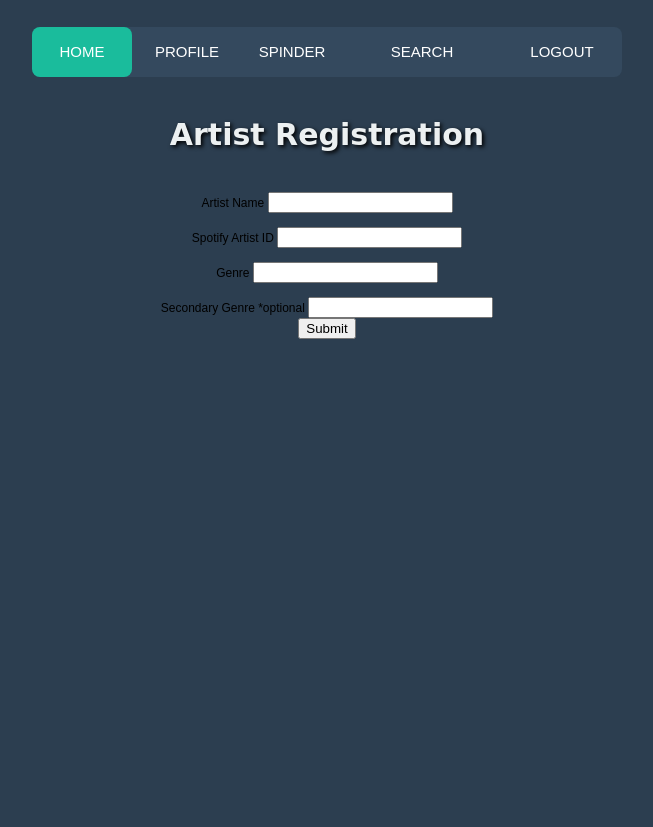
After one commit to tpittman6/Sound-Tinder, a Flask app: page /artist_registration in a window 1280 px wide. The commit adds this page. Shown: the whole page, without its empty margins (313-966 px from the left). Run offline with Flask 2, Linux system fonts and the light colour scheme; the visitor is signed in with stand-in values (Sample User, id 1); data comes from the database, SQL or seed files in the repository; data that the repository does not hold is empty; parts of the project's set-up code (start-up, migrations or seed data) failed here and were passed over.

Commit message:
updated CSS

```diff
--- a/routes.py
+++ b/routes.py
@@ -1,7 +1,7 @@
 from app import app, db
 import os
-from models import User, OAuth
-from flask import Flask, render_template, redirect, session, url_for
+from models import User, OAuth, Artist
+from flask import Flask, render_template, redirect, session, url_for, request
 from flask_sqlalchemy import SQLAlchemy
 from flask_login import (LoginManager, UserMixin,
                          current_user, login_user, logout_user)
@@ -80,28 +80,97 @@ def google_logged_in(blueprint, token):
     return False
 
 
-# This is where you will be redirected after successfully logging in
+# Profile info page
+@app.route("/profile")
+def profile():
+    google_data = None
+    user_info_endpoint = '/oauth2/v2/userinfo'
+    if current_user.is_authenticated and google.authorized:
+        google_data = google.get(user_info_endpoint).json()
+    return render_template('profile.html',
+            google_data=google_data,
+            fetch_url=google.base_url + user_info_endpoint)
+
+    return render_template(
+        "index.html",
+    )
+
 @app.route("/home")
 def home():
-    user = dict(session)['profile']['email']
+    google_data = None
+    user_info_endpoint = '/oauth2/v2/userinfo'
+    if current_user.is_authenticated and google.authorized:
+        google_data = google.get(user_info_endpoint).json()
+    return render_template('home.html',
+            google_data=google_data,
+            fetch_url=google.base_url + user_info_endpoint)
+
     return render_template(
-        "home.html",
-        user=user,
-    )
-
-
-# Profile info page
-@app.route("/discovery")
-def profile():
-    return render_template(
-        "discovery.html",
+        "index.html",
     )
 
 # This is the page that the 'swiping' will be done on
 @app.route("/spinder")
-def discover():
+def spinder():
+    google_data = None
+    user_info_endpoint = '/oauth2/v2/userinfo'
+    if current_user.is_authenticated and google.authorized:
+        google_data = google.get(user_info_endpoint).json()
+    return render_template('index.html',
+            google_data=google_data,
+            fetch_url=google.base_url + user_info_endpoint)
+
     return render_template(
-        "spinder.html",
+        "index.html",
     )
+    return render_template(
+        "index.html",
+    )
+
+@app.route("/artist_registration", methods=['GET', 'POST'])
+def artist_registration():
+    google_data = None
+    user_info_endpoint = '/oauth2/v2/userinfo'
+    if current_user.is_authenticated and google.authorized:
+        google_data = google.get(user_info_endpoint).json()
+
+    user = User.query.filter_by(email=current_user.email).first()
+    already_artist = Artist.query.filter_by(user_email=current_user.email).all()
+
+    # function to check if user is already an artist
+    if already_artist:
+        flash("You're already an artist")
+        return redirect("/profile")
+
+    # Creating a new artist model in database
+    if request.method == 'POST':
+        name = request.form['name']
+        spotify_player = request.form['spotify_player']
+        #primary_genre = request.form['primary_genre']
+        #secondary_genre = request.form['secondary_genre']
+
+        # Couldn't get the messages to flash,
+        # but they do stop you from posting the form if you miss a field
+        if not name:
+            flash('Artist name is required')
+        elif not spotify_player:
+            flash('Valid Spotify ID is required')
+
+        else:
+            new_artist = Artist(
+                artist_name = name,
+                spotify_player = spotify_player,
+                #artist_genre_primary = primary_genre,
+                #artist_genre_secondary = secondary_genre,
+                user_email = current_user.email
+            )
+
+            db.session.add(new_artist)
+            db.session.commit()
+
+            return redirect(url_for('profile'))
+
+    return render_template("artist_registration.html")
+
 if __name__ == "__main__":
     app.run(debug=True)
--- /dev/null
+++ b/templates/artist_registration.html
@@ -0,0 +1,45 @@
+<html>
+    <head>
+        <link rel="stylesheet" href={{ url_for('static', filename='style.css' ) }} />
+        <link rel="stylesheet" href={{ url_for('static', filename='menu.css' ) }} />
+    </head>
+
+    <body>
+	<nav>
+		<a href="/home">Home</a>
+		<a href="/profile">Profile</a>
+		<a href="/spinder">spinder</a>
+		<a href="#">search</a>
+		<a href="/logout">logout</a>
+		<div class="animation start-home"></div>
+	</nav>
+        {% if current_user.is_authenticated %}
+        <div>
+            {% block content %}
+                <h1>Artist Registration</h1>
+                <form action="/artist_registration" method="post">
+                    <label for="name">Artist Name</label>
+                    <input type="text" name="name" value="{{ request.form['name'] }}"></input>
+                    <br>
+                    <br>
+                    <label for="spotify_id">Spotify Artist ID</label>
+                    <input type="text" name="spotify_id" value="{{ request.form['spotify_id'] }}"></input>
+                    <br>
+                    <br>
+                    <label for="primary_genre">Genre</label>
+                    <input type="text" name="primary_genre" value="{{ request.form['primary_genre'] }}"></input>
+                    <br>
+                    <br>
+                    <label for="secondary_genre">Secondary Genre *optional</label>
+                    <input type="text" name="secondary_genre" value="{{ request.form['secondary_genre'] }}"></input>
+                    <br>
+                    <button type="submit">Submit</button>
+                </form>
+            {% endblock %}
+        </div>
+
+        {% else %}
+            <p>Click <a href="/google">here</a> to login with a Google Account.</p>
+        {% endif %}
+    </body>
+</html>
--- a/templates/home.html
+++ b/templates/home.html
@@ -5,7 +5,7 @@
     </head>
     <body>
       <nav>
-        <a href="#">Home</a>
+        <a href="/home">Home</a>
         <a href="/profile">Profile</a>
         <a href="/spinder">spinder</a>
         <a href="#">search</a>
--- a/templates/index.html
+++ b/templates/index.html
@@ -7,7 +7,7 @@
 
 <body>
 	<nav>
-		<a href="#">Home</a>
+		<a href="/home">Home</a>
 		<a href="/profile">Profile</a>
 		<a href="/spinder">spinder</a>
 		<a href="#">search</a>
@@ -15,7 +15,6 @@
 		<div class="animation start-home"></div>
 	</nav>
     <p>Click <a href="/google">here</a> to login with a Google Account.</p>
-	<p>This will be the landing page</p>
 
 </body>
 
--- a/templates/spinder.html
+++ b/templates/spinder.html
@@ -5,7 +5,7 @@
     </head>
     <body>
         <nav>
-            <a href="#">Home</a>
+            <a href="/home">Home</a>
             <a href="/profile">Profile</a>
             <a href="/spinder">spinder</a>
             <a href="#">search</a>
```
Also changed, not shown: models.py (+11 -0 lines), templates/profile.html (+6 -18 lines).
